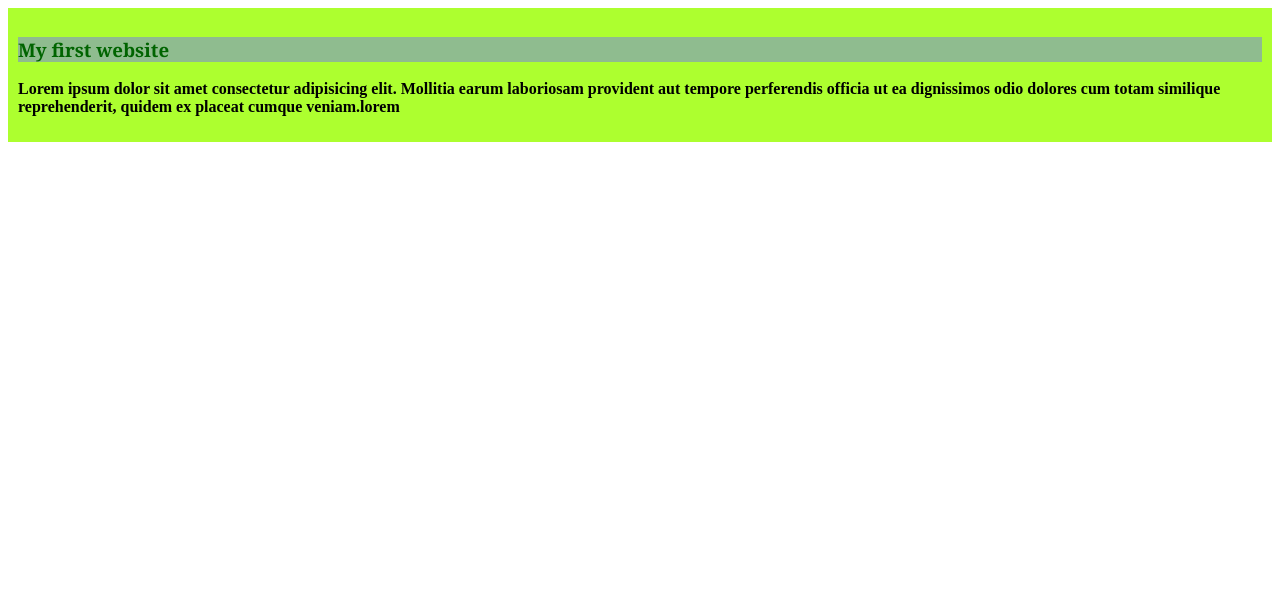
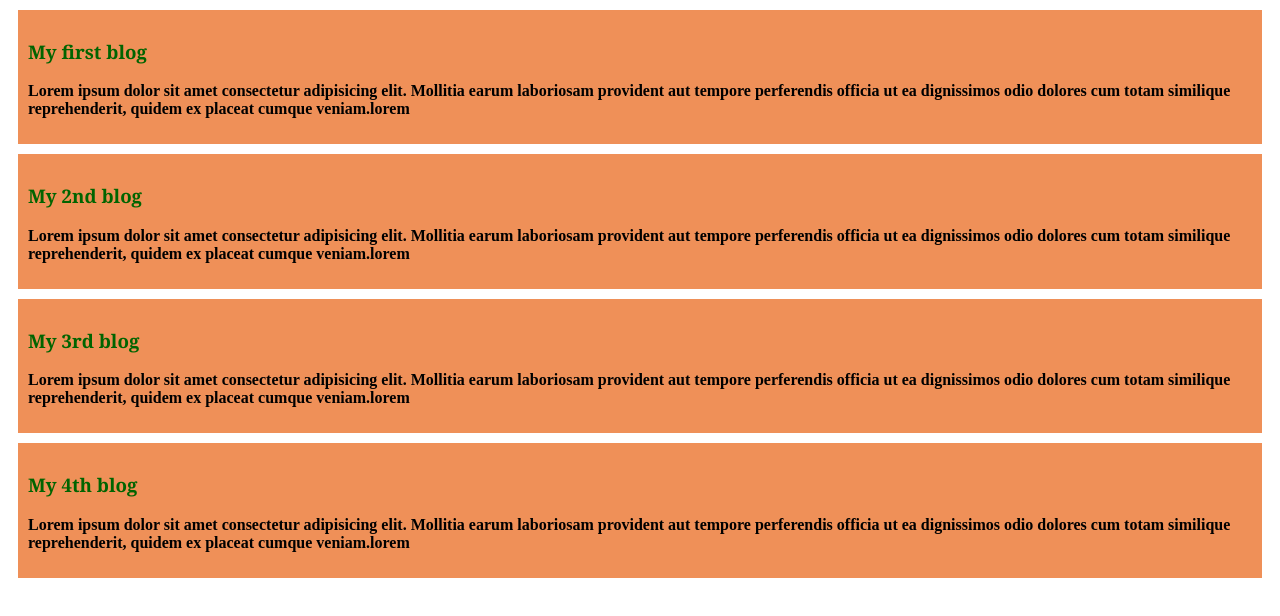
Before and after one commit to tasniahema/my-simple-website, a plain HTML site: page index.html in a window 1280 px wide. Drawn offline with Linux system fonts and the light colour scheme.

Commit message:
first blog

```diff
--- a/index.html
+++ b/index.html
@@ -8,7 +8,19 @@
 </head>
 <body>
     <div>
-        <h3 style="color: darkgreen;background-color: darkseagreen;font-family: Cambria, Cochin, Georgia, Times, 'Times New Roman', serif;">My first website</h3>
+        <h3 style="color: darkgreen;font-family: Cambria, Cochin, Georgia, Times, 'Times New Roman', serif;">My first blog</h3>
+        <p><strong>Lorem ipsum dolor sit amet consectetur adipisicing elit. Mollitia earum laboriosam provident aut tempore perferendis officia ut ea dignissimos odio dolores cum totam similique reprehenderit, quidem ex placeat cumque veniam.lorem</strong></p>
+    </div>
+    <div>
+        <h3 style="color: darkgreen;font-family: Cambria, Cochin, Georgia, Times, 'Times New Roman', serif;">My 2nd blog</h3>
+        <p><strong>Lorem ipsum dolor sit amet consectetur adipisicing elit. Mollitia earum laboriosam provident aut tempore perferendis officia ut ea dignissimos odio dolores cum totam similique reprehenderit, quidem ex placeat cumque veniam.lorem</strong></p>
+    </div>
+    <div>
+        <h3 style="color: darkgreen;font-family: Cambria, Cochin, Georgia, Times, 'Times New Roman', serif;">My 3rd blog</h3>
+        <p><strong>Lorem ipsum dolor sit amet consectetur adipisicing elit. Mollitia earum laboriosam provident aut tempore perferendis officia ut ea dignissimos odio dolores cum totam similique reprehenderit, quidem ex placeat cumque veniam.lorem</strong></p>
+    </div>
+    <div>
+        <h3 style="color: darkgreen;font-family: Cambria, Cochin, Georgia, Times, 'Times New Roman', serif;">My 4th blog</h3>
         <p><strong>Lorem ipsum dolor sit amet consectetur adipisicing elit. Mollitia earum laboriosam provident aut tempore perferendis officia ut ea dignissimos odio dolores cum totam similique reprehenderit, quidem ex placeat cumque veniam.lorem</strong></p>
     </div>
 </body>
--- a/styles/blog.css
+++ b/styles/blog.css
@@ -1,4 +1,5 @@
 div{
-    background-color:greenyellow ;
+    background-color:rgb(239, 144, 88) ;
     padding: 10px;
+    margin: 10px;
 }
```
